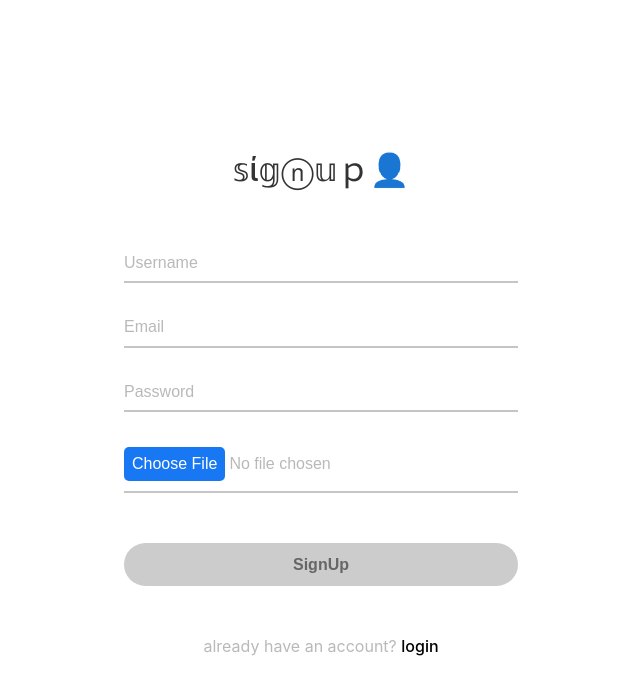
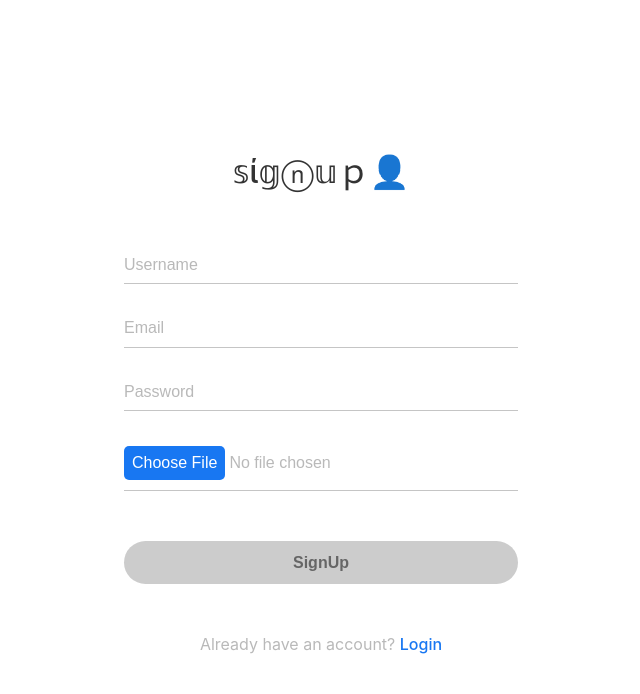
Before and after one commit to Santosh1608/Connect-frontend, a React (Create React App) app: page /signup in a window 1280 px wide. Shown: the top 694 px of the page, without its empty margins (319-959 px from the left). Built offline with nearby package versions, Linux system fonts and the light colour scheme.

Commit message:
modified stylings of navbar

```diff
--- a/src/App.css
+++ b/src/App.css
@@ -17,9 +17,13 @@
   font-weight: bolder;
   color: rgb(0, 0, 0);
 }
+.active i {
+  color: red;
+}
 .active img {
   padding: 2px;
-  background: rgb(27, 27, 27);
+  background: #fff;
+  border: 1px solid black;
 }
 .container {
   max-width: 975px;
--- a/src/components/Form/Form.module.css
+++ b/src/components/Form/Form.module.css
@@ -61,10 +61,14 @@
   width: 80%;
   color: #555;
   outline: none;
-  border-bottom: 2px solid rgb(197, 197, 197);
+  border-bottom: 1px solid rgb(197, 197, 197);
   padding-bottom: 0.6rem;
   font-weight: bold;
   transition: all 0.5s;
+}
+.Form input:-webkit-autofill {
+  background-color: transparent !important;
+  -webkit-box-shadow: 0 0 0 50px white inset;
 }
 .Form div input:focus {
   border-bottom: 2px solid #57b846;
@@ -110,6 +114,9 @@
 .Form p {
   color: rgb(185, 185, 185);
 }
+.Form p a {
+  color: #1877f2;
+}
 .Form a {
   text-decoration: none;
   color: black;
--- a/src/components/Form/Login/Login.js
+++ b/src/components/Form/Login/Login.js
@@ -49,7 +49,7 @@ class Login extends Component {
             </button>
           </div>
           <p>
-            don't have account? <Link to="/signup">sign up</Link>
+            Don't have account? <Link to="/signup">SignUp</Link>
           </p>
         </form>
       </div>
--- a/src/components/Form/Signup/Signup.js
+++ b/src/components/Form/Signup/Signup.js
@@ -203,7 +203,7 @@ class SignUp extends Component {
             </button>
           </div>
           <p>
-            already have an account? <Link to="/login">login</Link>
+            Already have an account? <Link to="/login">Login</Link>
           </p>
         </form>
       </div>
```
